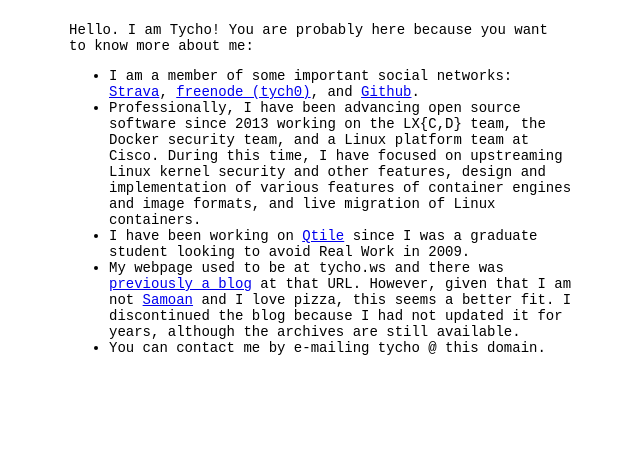
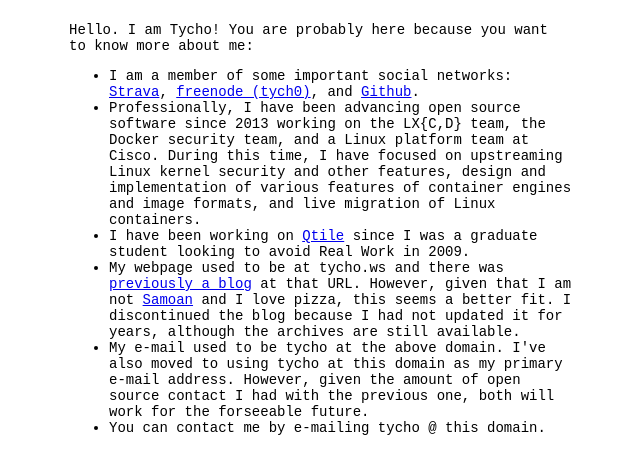
Before and after one commit to tych0/tycho.pizza, a plain HTML site: page out/index.html in a window 1280 px wide. Shown: the whole page, without its empty margins (319-959 px from the left). Drawn offline with Linux system fonts and the light colour scheme.

Commit message:
add a note about e-mail addresses
Signed-off-by: Tycho Andersen <tycho@tycho.ws>

```diff
--- a/out/index.html
+++ b/out/index.html
@@ -49,6 +49,11 @@
                          had not updated it for years, although the archives are still
                          available. </li>
 
+                    <li> My e-mail used to be tycho at the above domain. I've also moved to
+                         using tycho at this domain as my primary e-mail address. However,
+                         given the amount of open source contact I had with the previous one,
+                         both will work for the forseeable future. </li>
+
                     <li> You can contact me by e-mailing tycho @ this domain. </li>
                 </ul>
             </p>
```
